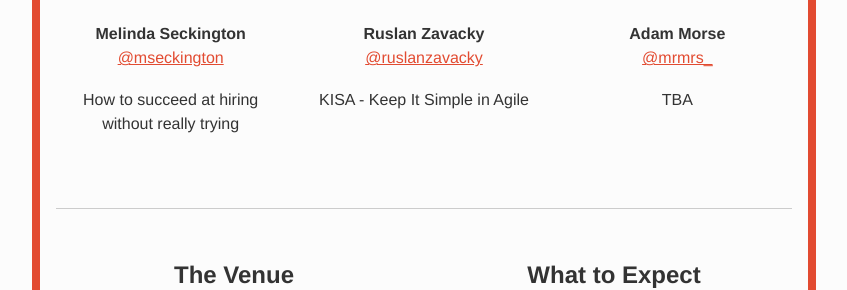
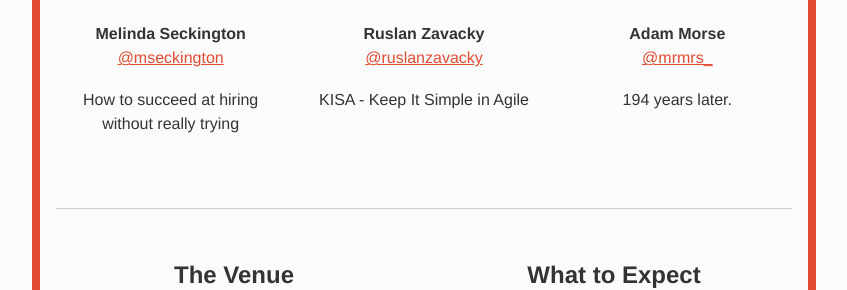
Before and after one commit to emberlondon/emberlondon.github.io, a Jekyll site: the page built from index.html, in a window 1280 px wide and 900 px high, scrolled down 1159 px. Shown: the part 169-459 px from the top of the window, without its empty margins (216-1063 px from the left). Built offline with Jekyll 4.4.1, drawn with Linux system fonts in a browser that asks for light colours; nearby versions of some CDN libraries.

Commit message:
Update Adam’s talk title

```diff
--- a/_data/events.yml
+++ b/_data/events.yml
@@ -17,7 +17,7 @@
   - speaker_name: Adam Morse
     speaker_twitter: mrmrs_
     image: images/speakers/mrmrs_-1.jpg
-    title: TBA
+    title: "194 years later."
 # - type: project-night
 #   date: Thursday, 19 May 2016
 #   time: 7pm – 10pm
```
